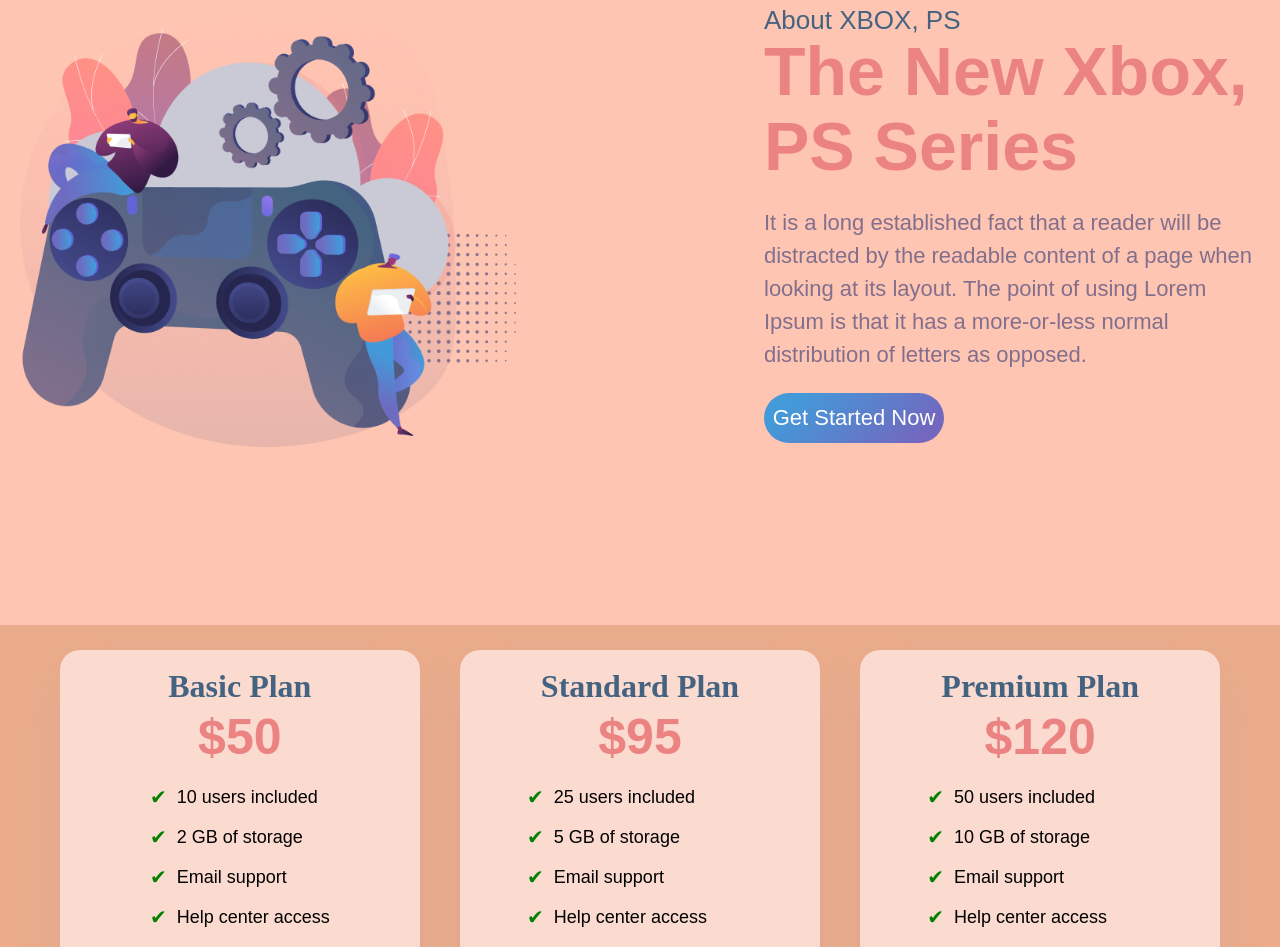
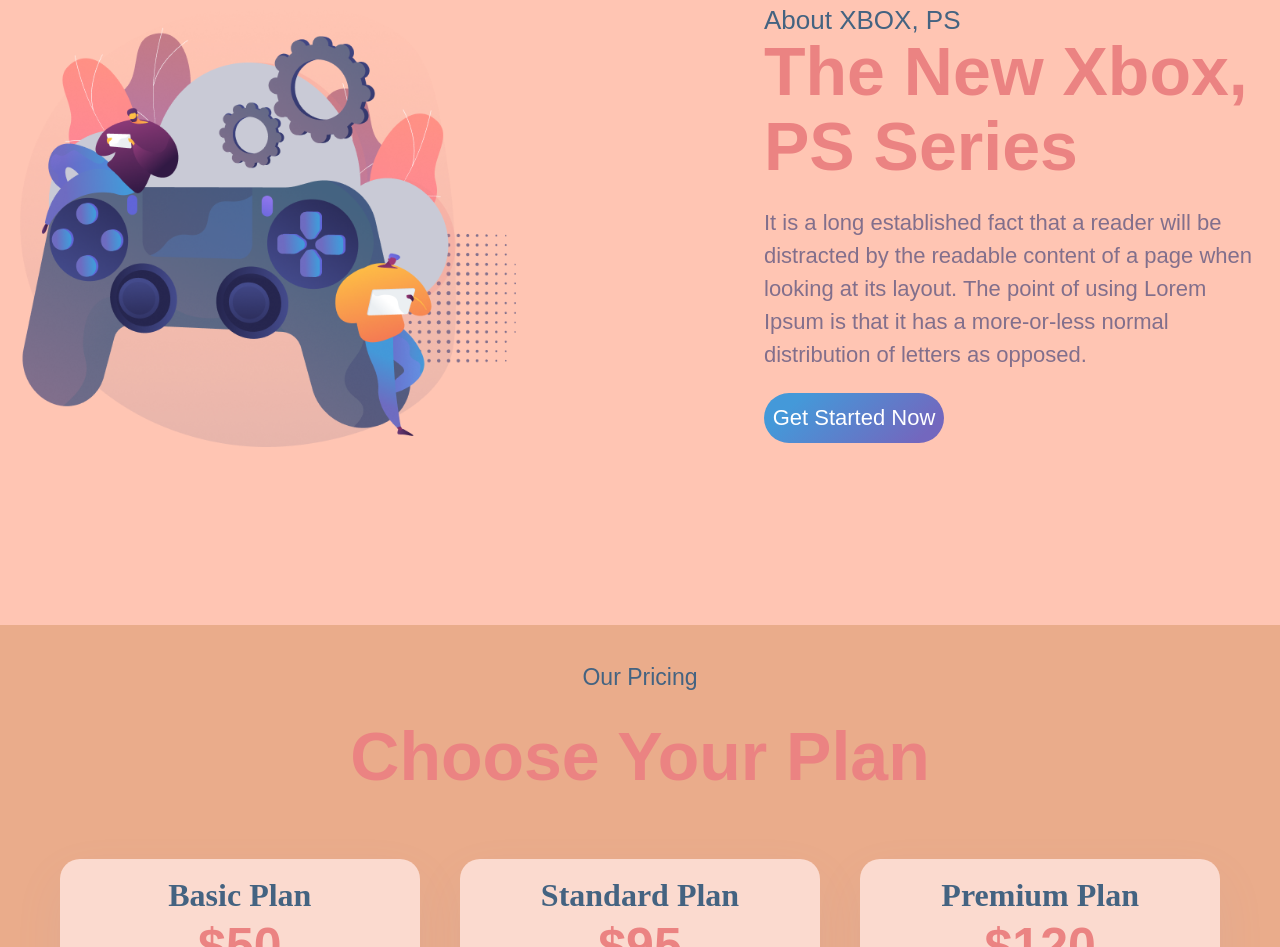
Before and after one commit to sovasofa/GoGameFixed, a plain HTML site: page index.html in a window 1280 px wide. Shown: the part 1853-2800 px from the top of the page. Drawn offline with Linux system fonts and the light colour scheme.

Commit message:
Update index.html

```diff
--- a/index.html
+++ b/index.html
@@ -60,11 +60,11 @@
         </div>
 
     </section id="prices" class="section">
-        <!-- Заголовок с текстом о ценах -->
-     <div class="pricing-text">Our Pricing</div>
 
-        <!-- Заголовок с предложением выбрать план -->
-     <div class="plan-text">Choose Your Plan</div>
+         <div class="pricing-header">
+             <h1>Our Pricing</h1>
+             <h2>Choose Your Plan</h2>
+         </div>
 
         <div class="rectangles">
             <!-- Первый тарифный план -->
```
